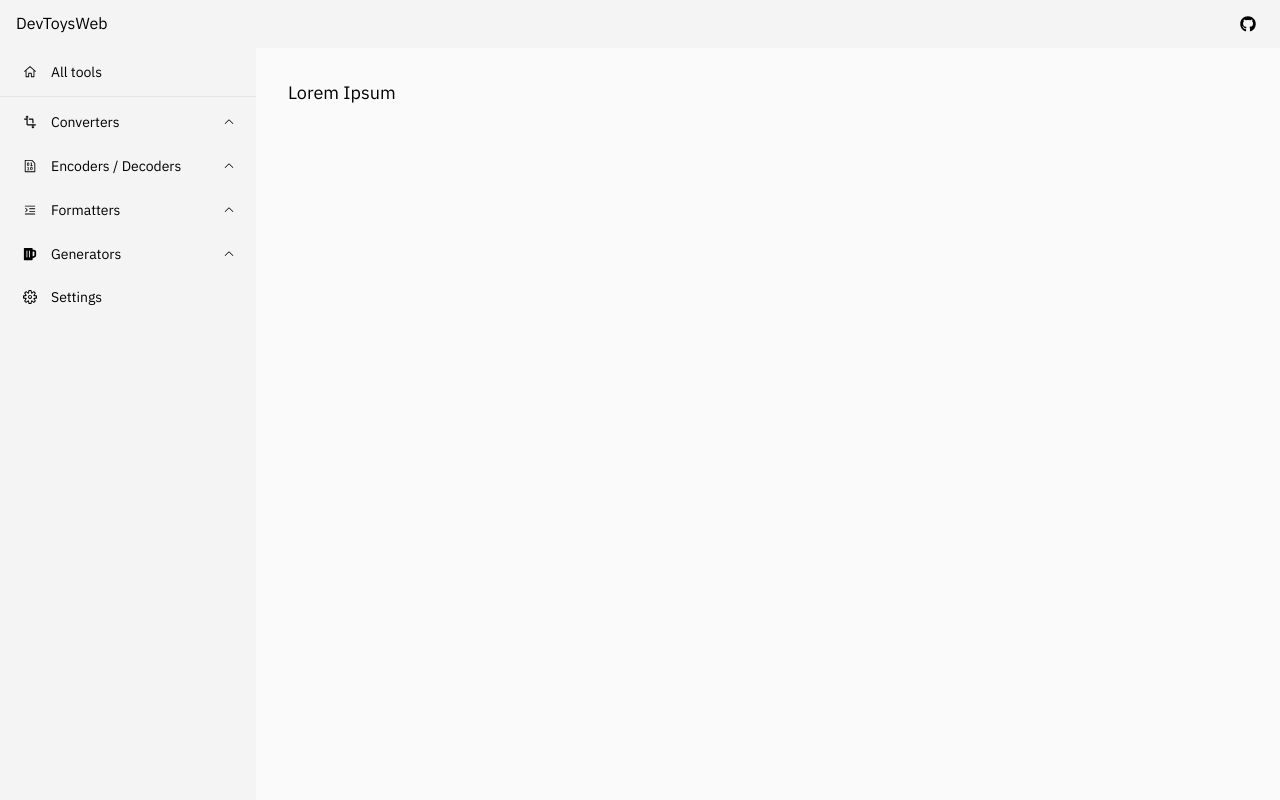
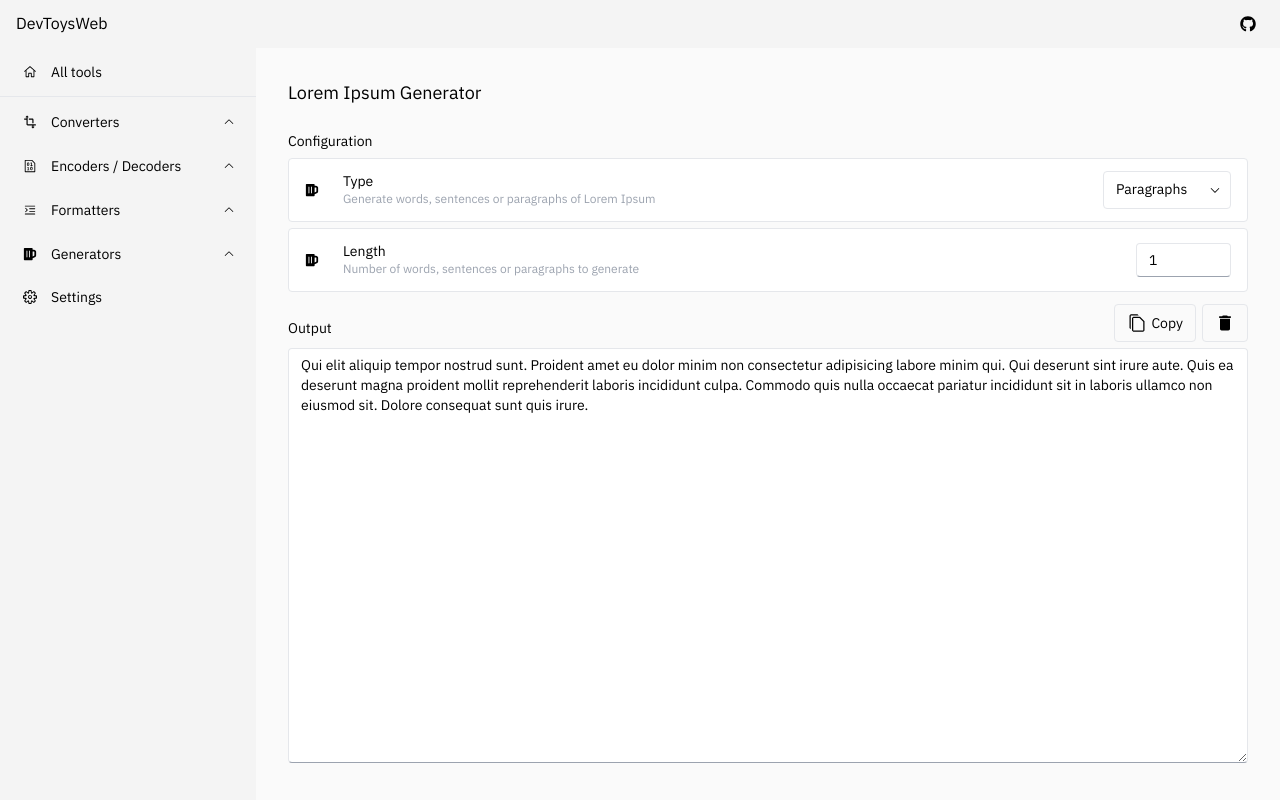
Before and after one commit to morinokami/DevToysWeb, a Next.js app: page /generators/lorem-ipsum in a window 1280 px wide. Built offline with nearby package versions, Linux system fonts and the light colour scheme.

Commit message:
Lorem Ipsum

```diff
--- a/components/NumberInput.tsx
+++ b/components/NumberInput.tsx
@@ -14,7 +14,7 @@
   return (
     <input
       type="number"
-      className="rounded border border-gray-200 border-b-gray-400 bg-light-10 px-3 pt-[0.45rem] pb-[0.35rem] text-sm focus:border-b-blue-30 focus:outline-none dark:border-x-0 dark:border-t-0 dark:border-b-2 dark:border-gray-500 dark:bg-dark-30 focus:dark:border-blue-30 focus:dark:bg-dark-50"
+      className="rounded border border-gray-200 border-b-gray-400 bg-light-10 px-3 pt-[0.45rem] pb-[0.35rem] text-sm focus:border-b-blue-30 focus:outline-none dark:border-x-0 dark:border-t-0 dark:border-b-2 dark:border-gray-500 dark:bg-dark-20 focus:dark:border-blue-30 focus:dark:bg-dark-50"
       value={value}
       onChange={(e) => {
         const value = parseInt(e.target.value);
--- a/data/locales/en/messages.ts
+++ b/data/locales/en/messages.ts
@@ -30,6 +30,18 @@
     encodeDesc: "Encode the input",
     encodeText: "Encode",
     decodeText: "Decode",
+  },
+  loremIpsum: {
+    title: getTitle("/generators/lorem-ipsum"),
+    typeTitle: "Type",
+    typeSubtitle: "Generate words, sentences or paragraphs of Lorem Ipsum",
+    lengthTitle: "Length",
+    lengthSubtitle: "Number of words, sentences or paragraphs to generate",
+    typeOptions: [
+      { name: "Words", value: "words" },
+      { name: "Sentences", value: "sentences" },
+      { name: "Paragraphs", value: "paragraphs" },
+    ],
   },
   numberBase: {
     title: getTitle("/converters/number-base"),
--- a/data/locales/ja/messages.ts
+++ b/data/locales/ja/messages.ts
@@ -30,6 +30,18 @@
     encodeDesc: "Encode the input",
     encodeText: "Encode",
     decodeText: "Decode",
+  },
+  loremIpsum: {
+    title: getTitle("/generators/lorem-ipsum"),
+    typeTitle: "Type",
+    typeSubtitle: "Generate words, sentences or paragraphs of Lorem Ipsum",
+    lengthTitle: "Length",
+    lengthSubtitle: "Number of words, sentences or paragraphs to generate",
+    typeOptions: [
+      { name: "Words", value: "words" },
+      { name: "Sentences", value: "sentences" },
+      { name: "Paragraphs", value: "paragraphs" },
+    ],
   },
   numberBase: {
     title: getTitle("/converters/number-base"),
--- a/package.json
+++ b/package.json
@@ -12,6 +12,7 @@
     "@headlessui/react": "^1.4.3",
     "crypto-js": "^4.1.1",
     "html-escaper": "^3.0.3",
+    "lorem-ipsum": "^2.0.4",
     "next": "12.0.10",
     "next-themes": "^0.0.15",
     "react": "17.0.2",
--- a/pages/[category]/lorem-ipsum.tsx
+++ b/pages/[category]/lorem-ipsum.tsx
@@ -1,9 +1,93 @@
+import { LoremIpsum } from "lorem-ipsum";
 import { NextPage } from "next";
+import { useEffect, useState } from "react";
 
+import ClearButton from "../../components/ClearButton";
+import Configuration from "../../components/Configuration";
+import CopyButton from "../../components/CopyButton";
+import NumberInput from "../../components/NumberInput";
+import SectionContainer from "../../components/SectionContainer";
+import SectionHeader from "../../components/SectionHeader";
+import Select from "../../components/Select";
+import Spacer, { VSpacerM, VSpacerS } from "../../components/Spacer";
+import TextArea from "../../components/TextArea";
+import { IconBeerMini } from "../../data/icon";
+import { useLocale } from "../../hooks/useLocale";
 import MainLayout from "../../layouts/MainLayout";
 
-const LoremIpsum: NextPage = () => {
-  return <MainLayout title="Lorem Ipsum"></MainLayout>;
+const Lorem: NextPage = () => {
+  const { t } = useLocale();
+  const { typeOptions } = t.loremIpsum;
+
+  const [genType, setGenType] = useState(typeOptions[2]);
+  const [length, setLength] = useState(1);
+  const [output, setOutput] = useState("");
+
+  useEffect(() => {
+    const lorem = new LoremIpsum();
+    switch (genType.value) {
+      case "words":
+        setOutput(lorem.generateWords(length));
+        break;
+      case "sentences":
+        setOutput(lorem.generateSentences(length));
+        break;
+      case "paragraphs":
+        const generated = lorem
+          .generateParagraphs(length)
+          .replace(/\n/g, "\n\n");
+        setOutput(generated);
+        break;
+    }
+  }, [genType, length]);
+
+  return (
+    <MainLayout title={t.loremIpsum.title}>
+      <SectionContainer>
+        <SectionHeader title={t.common.configTitle} />
+        <VSpacerS />
+        <Configuration
+          icon={IconBeerMini}
+          title={t.loremIpsum.typeTitle}
+          subtitle={t.loremIpsum.typeSubtitle}
+        >
+          <div className="w-32">
+            <Select
+              options={typeOptions}
+              value={genType}
+              onChange={setGenType}
+            />
+          </div>
+        </Configuration>
+        <VSpacerS />
+        <Configuration
+          icon={IconBeerMini}
+          title={t.loremIpsum.lengthTitle}
+          subtitle={t.loremIpsum.lengthSubtitle}
+        >
+          <NumberInput
+            value={length}
+            onChange={setLength}
+            min={1}
+            max={10000}
+          />
+        </Configuration>
+      </SectionContainer>
+
+      <VSpacerM />
+      <SectionContainer>
+        <SectionHeader title={t.common.outputTitle}>
+          <div className="flex">
+            <CopyButton text={output} />
+            <Spacer x={6} />
+            <ClearButton onClick={() => setOutput("")} />
+          </div>
+        </SectionHeader>
+        <VSpacerS />
+        <TextArea value={output} rows={20} />
+      </SectionContainer>
+    </MainLayout>
+  );
 };
 
-export default LoremIpsum;
+export default Lorem;
```
Also changed, not shown: 1 other file (tests, documents, lock files or other folders).
